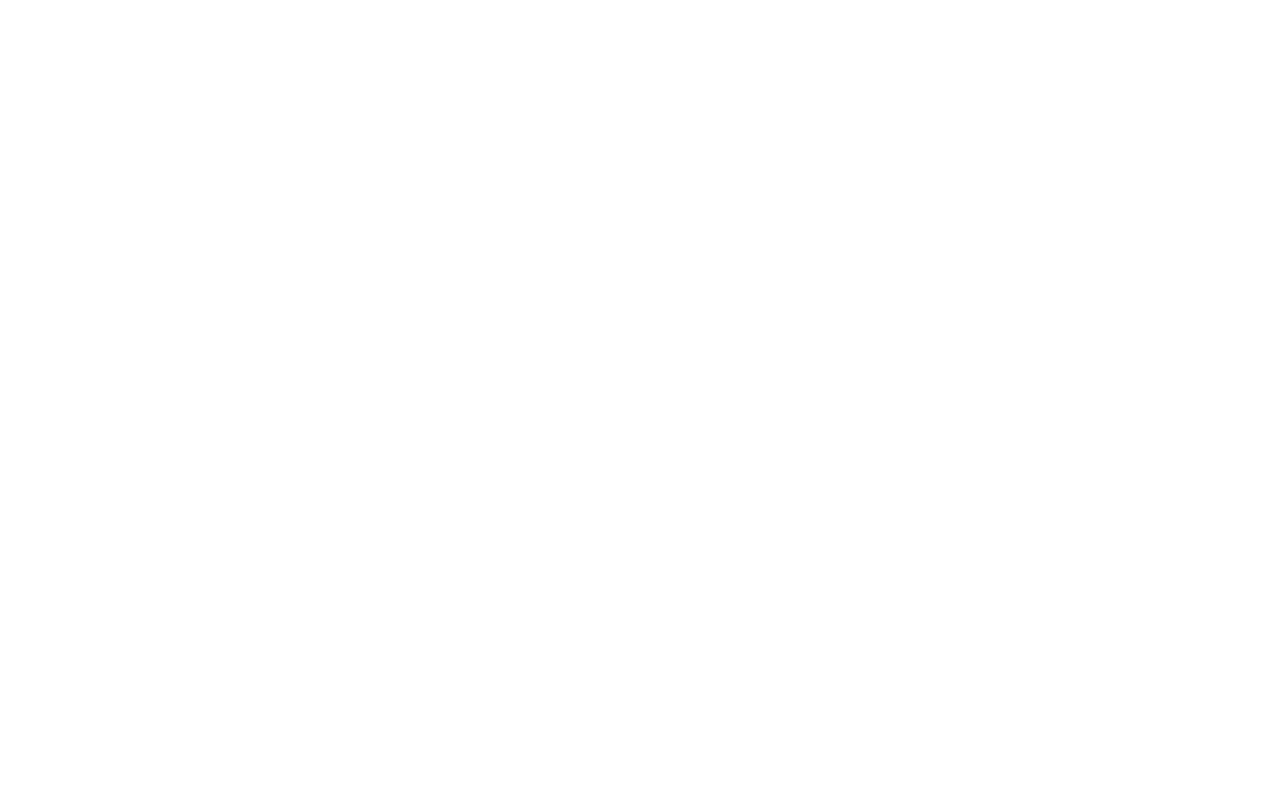
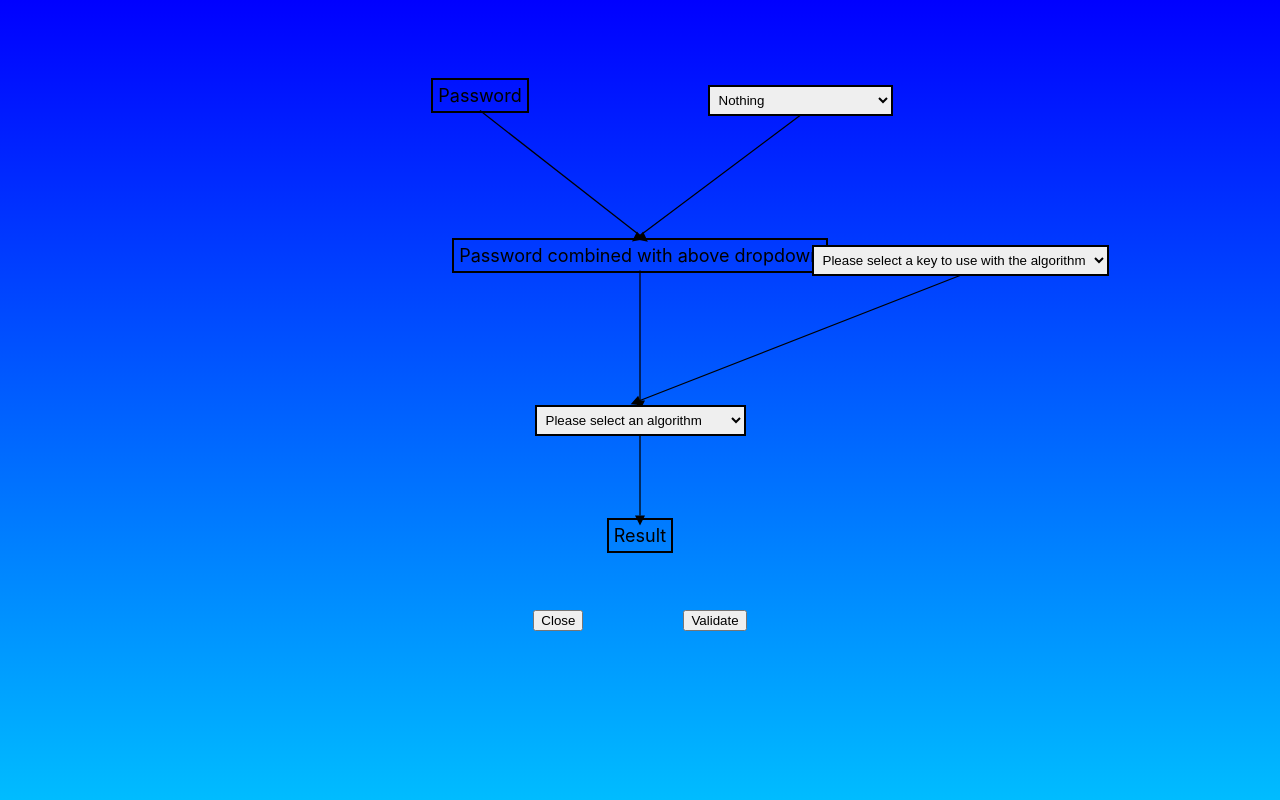
Before and after one commit to fmavb/questlines, a React (Create React App) app: page /challenge2/part1 in a window 1280 px wide. Shown: the top 800 px of the page. Built offline with nearby package versions, Linux system fonts and the light colour scheme.

Commit message:
Removed challenge2 router and part2 started

```diff
--- a/src/App.js
+++ b/src/App.js
@@ -8,20 +8,21 @@
 } from "react-router-dom";
 import Home from "./components/Home";
 import Challenge1 from "./components/Challenge1";
-import Challenge2 from './components/Challenge2';
+import Part1 from './components/Challenge2/Part1';
+import Part2 from './components/Challenge2/Part2';
 
 export default class App extends Component {
 
-  render(){
+  render() {
     return (
       <Router>
         <Switch>
+          <Route path="/challenge2/part1" component={Part1} />
+          <Route path="/challenge2/part2" component={Part2} />
           <Route path="/challenge1">
             <Challenge1 />
           </Route>
-          <Route path="/challenge2" component={Challenge2}>
-          </Route>
-          <Route exact path="/">
+          <Route path="/">
             <Home />
           </Route>
         </Switch>
--- a/src/components/Challenge2.js
+++ /dev/null
@@ -1,25 +0,0 @@
-import React, {Component} from 'react';
-import {
-    BrowserRouter as Router,
-    Switch,
-    Route,
-  } from "react-router-dom";
-import Part1 from './Challenge2/Part1';
-export default class Challenge2 extends Component{
-    constructor(props){
-        super(props);
-    }
-
-    render(){
-        console.log(this.props)
-        return(
-            <Router>
-            <Switch>
-              <Route path={`${this.props.match.path}/path1`} >
-                <Part1 />
-              </Route>
-            </Switch>
-          </Router>
-        );
-    }
-}
--- /dev/null
+++ b/src/components/Challenge2/Part2.css
@@ -0,0 +1,42 @@
+p, select {
+    display: inline;
+    border-width: 2px;
+    border-style: solid;
+    border-color: black;
+    padding: 5px;
+}
+
+button {
+    margin: 50px;
+}
+
+path {
+    fill: black;
+}
+
+.page {
+    background-image: linear-gradient(blue, aqua);
+}
+
+.element{
+    display: inline-block;
+    position: absolute;
+    margin: 5px;
+    border-radius: 5px;
+}
+
+.validate {
+    top: 70%;
+    position: absolute;
+    display: inline-block;
+    left: 0;
+    right: 0;
+}
+
+.line {
+    stroke:black;
+    stroke-width: 1.25px;
+    fill: none;
+    marker-end: url(#arrow);
+    position: absolute;
+}
--- /dev/null
+++ b/src/components/Challenge2/Part2.js
@@ -0,0 +1,24 @@
+import React, {Component} from 'react';
+import './Part2.css';
+
+export default class Part2 extends Component {
+    constructor(props){
+        super(props);
+    }
+
+    render() {
+        return (
+            <div className="page">
+                <div className="element" id="message">
+                    <p>Message</p>
+                </div>
+                <div className="element" id="random">
+                    <p>Cryptographic Random Number Generator</p>
+                </div>
+                <div className="element" id="RSAKey">
+                    <p>Recipients public key</p>
+                </div>
+            </div>
+        );
+    }
+}
```
